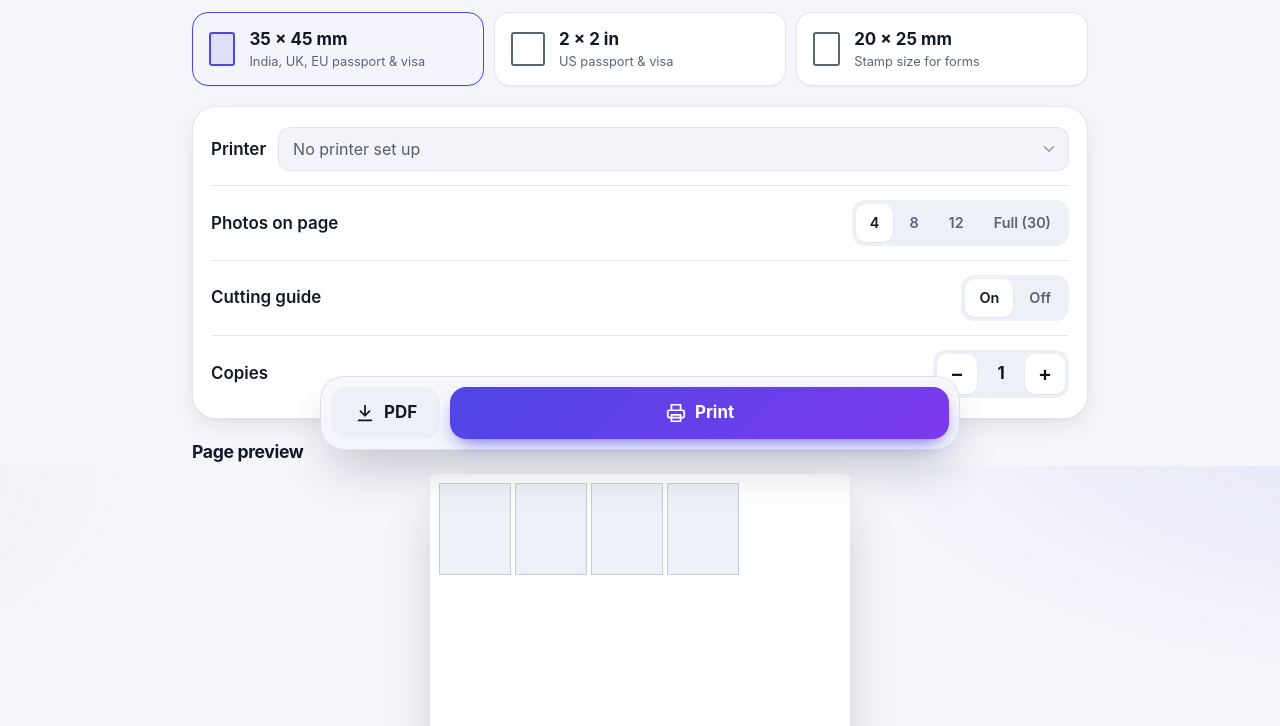
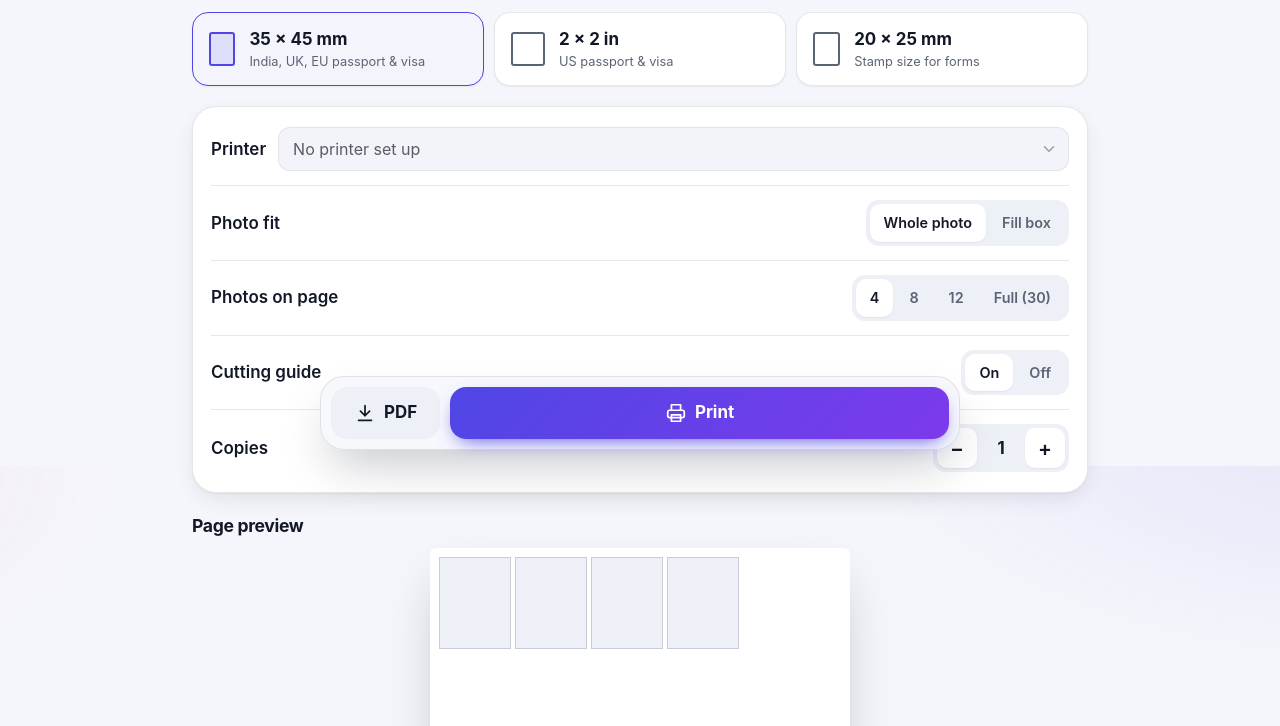
Before and after one commit to msaurabh50702/print-server, a Flask app: page /passport in a window 1280 px wide. Shown: the part 334-1060 px from the top of the page. Run offline with Flask 3, Linux system fonts and the light colour scheme; parts of the project's set-up code (start-up, migrations or seed data) failed here and were passed over.

Commit message:
Add Whole photo / Fill box to ID card and passport; default Whole photo
- ID card copy and Passport photos get the same "Photo fit" option as
  Print photos (shared _photo_fit.html partial)
- "Whole photo" is now the default everywhere: the full photo is kept
  and centred with white borders if its shape differs from the box;
  "Fill box" trims the edges to cover the box
- Previews follow the choice so the screen matches the print
- Server default is also whole photo; geometry tests pin fill explicitly

```diff
--- a/printserver/app.py
+++ b/printserver/app.py
@@ -114,6 +114,10 @@ def create_app(config=None):
             quality=target["quality"], **kwargs)
         history.add(job, target["printer"], title, copies)
         return job
+
+    def photo_fit(form):
+        """"fill" (trim edges to fill the box) or "fit" (whole photo, the default)."""
+        return "fill" if form.get("fit") == "fill" else "fit"
 
     def int_arg(value, default, low, high):
         try:
@@ -244,7 +248,7 @@ def create_app(config=None):
                 images[int(match.group(1))] = file.stream
         if not images:
             raise printing.PrintError("Add at least one photo first")
-        fit = "fit" if request.form.get("fit") == "fit" else "fill"
+        fit = photo_fit(request.form)
         try:
             page = photos.compose_sheet(
                 layout, images, app.config["PAGE_MARGIN_MM"], app.config["CELL_GAP_MM"],
@@ -278,7 +282,7 @@ def create_app(config=None):
         try:
             page = photos.compose_id_card(
                 front.stream if front else None, back.stream if back else None,
-                app.config["PHOTO_DPI"], outline)
+                app.config["PHOTO_DPI"], outline, photo_fit(request.form))
         except (ValueError, OSError) as exc:
             raise printing.PrintError(f"Could not read photo: {exc}")
         _, path = new_job_dir()
@@ -311,7 +315,7 @@ def create_app(config=None):
         try:
             page, _ = photos.compose_passport(
                 photo.stream, size, count, app.config["PAGE_MARGIN_MM"], app.config["CELL_GAP_MM"],
-                app.config["PHOTO_DPI"], outline)
+                app.config["PHOTO_DPI"], outline, photo_fit(request.form))
         except (ValueError, OSError) as exc:
             raise printing.PrintError(f"Could not read photo: {exc}")
         _, path = new_job_dir()
--- a/printserver/photos.py
+++ b/printserver/photos.py
@@ -40,7 +40,7 @@ def _mm_to_px(mm, dpi):
     return int(round(mm / MM_PER_INCH * dpi))
 
 
-def compose_sheet(layout_id, images, margin_mm, gap_mm, dpi=300, fit="fill"):
+def compose_sheet(layout_id, images, margin_mm, gap_mm, dpi=300, fit="fit"):
     """Compose photos onto an A4 page.
 
     images: dict {cell_index: file-like or path}. Missing cells stay blank.
@@ -77,12 +77,21 @@ def save_pdf(page, path, dpi=300):
 ID_CARD_MM = (125.6, 94.0)
 
 
-def compose_id_card(front, back=None, dpi=300, outline=True):
+def _sized(img, w, h, fit):
+    """Resize for a w x h box: "fill" crops to cover it, "fit" keeps the whole
+    photo (white borders). Returns (image, x_offset, y_offset) inside the box."""
+    if fit == "fit":
+        img = ImageOps.contain(img, (w, h), Image.LANCZOS)
+        return img, (w - img.width) // 2, (h - img.height) // 2
+    return ImageOps.fit(img, (w, h), Image.LANCZOS), 0, 0
+
+
+def compose_id_card(front, back=None, dpi=300, outline=True, fit="fit"):
     """Place an ID card's front and back at ID_CARD_MM size on an A4 page.
 
     front/back: file-like or path, already cropped to the card. The front is
     centred in the top half of the page and the back in the bottom half, like
-    a photocopier's ID-copy mode.
+    a photocopier's ID-copy mode. fit: "fit" (whole photo) or "fill".
     """
     page = Image.new("RGB", (_mm_to_px(A4_MM[0], dpi), _mm_to_px(A4_MM[1], dpi)), "white")
     card_w, card_h = _mm_to_px(ID_CARD_MM[0], dpi), _mm_to_px(ID_CARD_MM[1], dpi)
@@ -93,9 +102,9 @@ def compose_id_card(front, back=None, dpi=300, outline=True):
             continue
         with Image.open(source) as img:
             img = ImageOps.exif_transpose(img).convert("RGB")
-            img = ImageOps.fit(img, (card_w, card_h), Image.LANCZOS)
+            img, dx, dy = _sized(img, card_w, card_h, fit)
         y = top + (half - card_h) // 2
-        page.paste(img, (x, y))
+        page.paste(img, (x + dx, y + dy))
         if outline:
             # Thin grey cutting guide just outside the card.
             pad = max(1, dpi // 150)
@@ -131,10 +140,11 @@ def passport_sizes_for_client(margin_mm, gap_mm):
     return result
 
 
-def compose_passport(source, size_id, count, margin_mm, gap_mm, dpi=300, outline=True):
+def compose_passport(source, size_id, count, margin_mm, gap_mm, dpi=300, outline=True, fit="fit"):
     """Tile one photo at real passport size from the top-left of an A4 page.
 
     count: number of photos, or None for a full page.
+    fit: "fit" (whole photo) or "fill".
     """
     if size_id not in PASSPORT_SIZES:
         raise ValueError(f"Unknown passport size '{size_id}'")
@@ -146,7 +156,7 @@ def compose_passport(source, size_id, count, margin_mm, gap_mm, dpi=300, outline
     photo_w, photo_h = _mm_to_px(w_mm, dpi), _mm_to_px(h_mm, dpi)
     with Image.open(source) as img:
         img = ImageOps.exif_transpose(img).convert("RGB")
-        img = ImageOps.fit(img, (photo_w, photo_h), Image.LANCZOS)
+        img, dx, dy = _sized(img, photo_w, photo_h, fit)
 
     draw = ImageDraw.Draw(page)
     pad = max(1, dpi // 150)
@@ -154,7 +164,7 @@ def compose_passport(source, size_id, count, margin_mm, gap_mm, dpi=300, outline
         col, row = i % cols, i // cols
         x = _mm_to_px(margin_mm + col * (w_mm + gap_mm), dpi)
         y = _mm_to_px(margin_mm + row * (h_mm + gap_mm), dpi)
-        page.paste(img, (x, y))
+        page.paste(img, (x + dx, y + dy))
         if outline:
             draw.rectangle([x - pad, y - pad, x + photo_w + pad - 1, y + photo_h + pad - 1],
                            outline=(170, 170, 170), width=pad)
--- a/printserver/static/css/style.css
+++ b/printserver/static/css/style.css
@@ -714,3 +714,7 @@ code { font-size: .9em; padding: 1px 5px; border-radius: 5px; background: var(--
 .cert-setup > summary strong::after { content: " ▸"; color: var(--muted); }
 .cert-setup[open] > summary strong::after { content: " ▾"; }
 .cert-setup[open] > summary { margin-bottom: 12px; }
+
+/* Whole photo: previews show the full photo with white borders, like the print. */
+.fit-whole .id-slot.filled img, .fit-whole .pp-slot.filled img, .fit-whole .pp-tile img,
+.fit-whole .sheet .cell img { object-fit: contain; background: #fff; }
--- a/printserver/static/js/common.js
+++ b/printserver/static/js/common.js
@@ -245,3 +245,13 @@ async function sharedImageFile(item) {
   const blob = await res.blob();
   return new File([blob], item.name, { type: blob.type });
 }
+
+/* ---------- photo fit preview (Whole photo / Fill box) ---------- */
+
+// Previews show the whole photo or a filled box, matching what will print.
+function syncPhotoFit() {
+  const chosen = document.querySelector('input[name="fit"]:checked');
+  document.body.classList.toggle("fit-whole", !!chosen && chosen.value === "fit");
+}
+document.addEventListener("change", (e) => e.target.name === "fit" && syncPhotoFit());
+document.addEventListener("DOMContentLoaded", syncPhotoFit);
--- a/printserver/static/js/idcard.js
+++ b/printserver/static/js/idcard.js
@@ -57,6 +57,7 @@
       if (sides[side]) form.append(side, sides[side].blob, `${side}.jpg`);
     }
     form.append("outline", radioValue("outline"));
+    form.append("fit", radioValue("fit"));
     form.append("copies", document.getElementById("copies").value || "1");
     appendPrintTarget(form);
     return form;
--- a/printserver/static/js/passport.js
+++ b/printserver/static/js/passport.js
@@ -97,6 +97,7 @@
     form.append("size", radioValue("size"));
     form.append("count", radioValue("count"));
     form.append("outline", radioValue("outline"));
+    form.append("fit", radioValue("fit"));
     form.append("copies", document.getElementById("copies").value || "1");
     appendPrintTarget(form);
     return form;
--- /dev/null
+++ b/printserver/templates/_photo_fit.html
@@ -0,0 +1,8 @@
+{#- Whole photo (white borders if needed) or fill the box (edges trimmed). -#}
+<div class="option">
+  <span class="option-label">Photo fit</span>
+  <div class="segmented" role="radiogroup" aria-label="Photo fit">
+    <label><input type="radio" name="fit" value="fit" checked><span>Whole photo</span></label>
+    <label><input type="radio" name="fit" value="fill"><span>Fill box</span></label>
+  </div>
+</div>
--- a/printserver/templates/idcard.html
+++ b/printserver/templates/idcard.html
@@ -24,6 +24,7 @@
 
   <div class="card options">
     {% include "_print_target.html" %}
+    {% include "_photo_fit.html" %}
     <div class="option">
       <span class="option-label">Cutting guide</span>
       <div class="segmented" role="radiogroup" aria-label="Cutting guide">
--- a/printserver/templates/passport.html
+++ b/printserver/templates/passport.html
@@ -35,6 +35,7 @@
 
   <div class="card options">
     {% include "_print_target.html" %}
+    {% include "_photo_fit.html" %}
     <div class="option">
       <span class="option-label">Photos on page</span>
       <div class="segmented" role="radiogroup" aria-label="Photos on page">
```
Also changed, not shown: printserver/templates/photos.html (+1 -7 lines), tests/test_app.py (+37 -3 lines).
